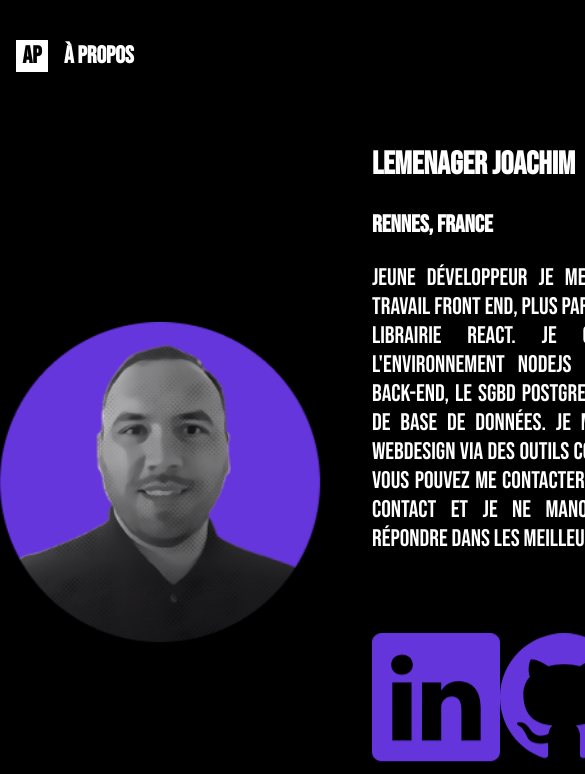
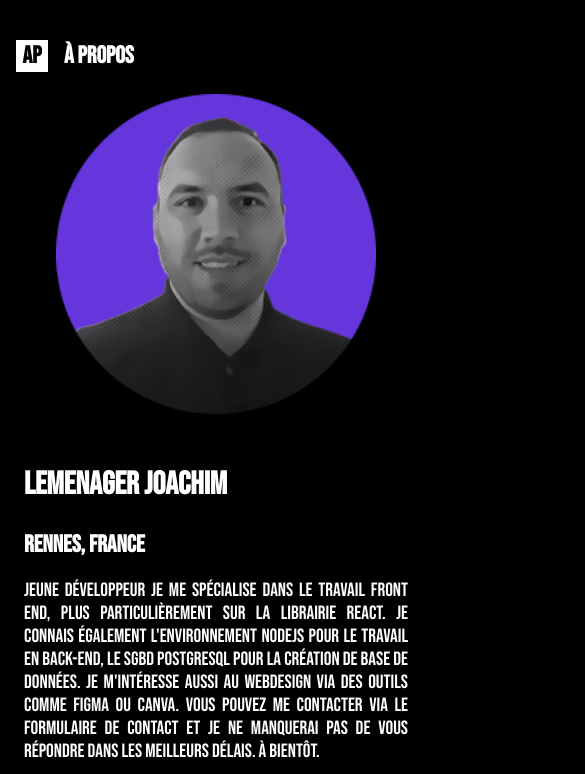
Before and after one commit to JoachimLem/portfolioJL, a React (Create React App) app: page / in a window 390 px wide. Shown: the part 1671-2445 px from the top of the page, 585 px wide, since content can reach past the window. Built offline with nearby package versions, Linux system fonts and the light colour scheme.

Commit message:
first verion mobile

```diff
--- a/src/Components/APropos/aPropos.css
+++ b/src/Components/APropos/aPropos.css
@@ -60,3 +60,31 @@
   justify-content: space-between;
   margin-bottom: 5rem;
 }
+/*************************************/
+/*************************************/
+/*************************************/
+
+/*Mobile version*/
+
+@media screen and (max-width:500px) {
+  .profil {
+    display: flex;
+    flex-direction: column;
+    align-items: center;
+    justify-content: center;
+    margin: auto;
+  }
+
+  .about {
+    font-size: 1.2rem;
+    text-align: justify;
+  }
+
+  .network {
+    margin-top: 5rem;
+    display: flex;
+    justify-content: space-between;
+    margin-bottom: 5rem;
+  }
+
+}
```
